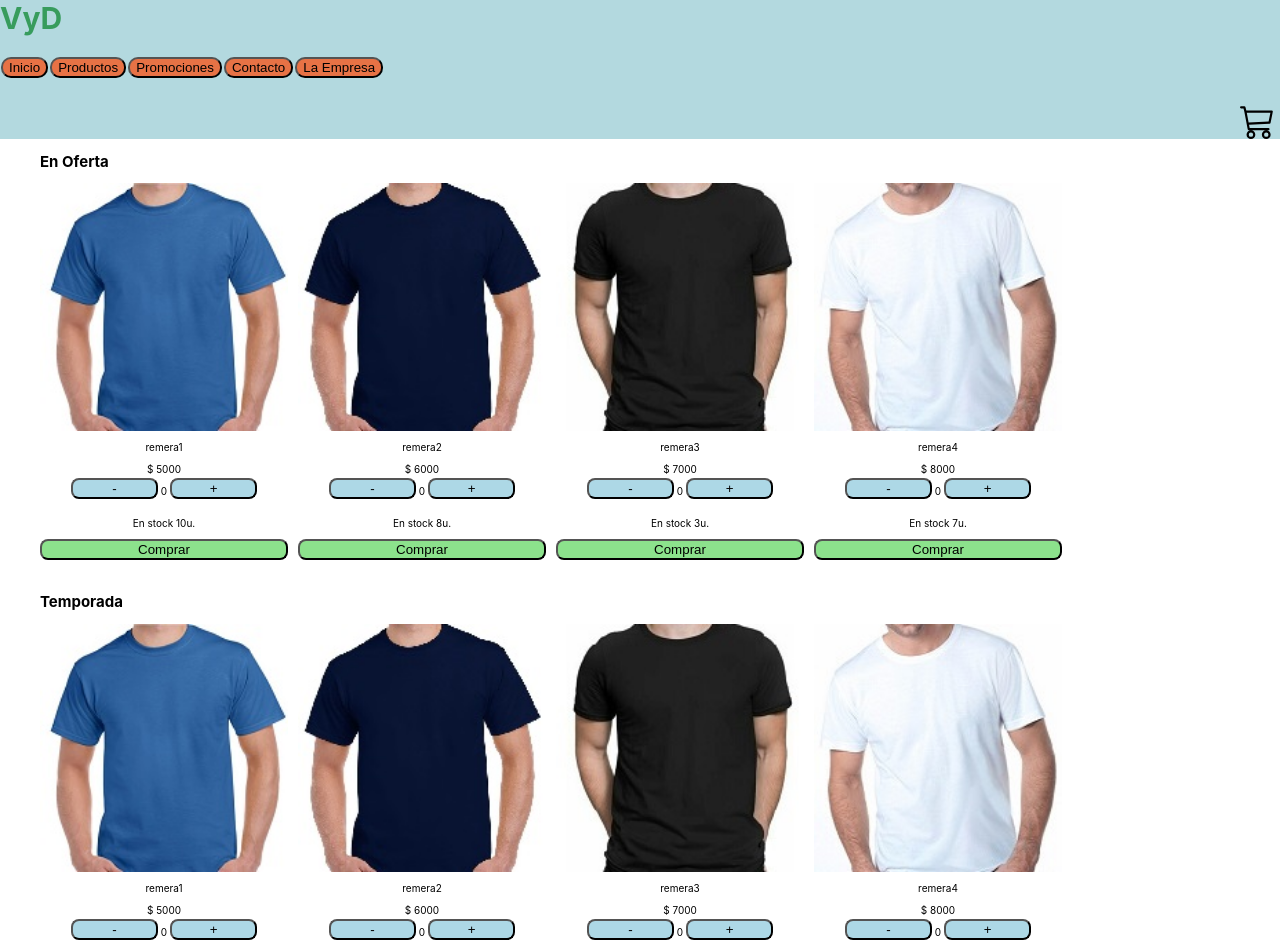
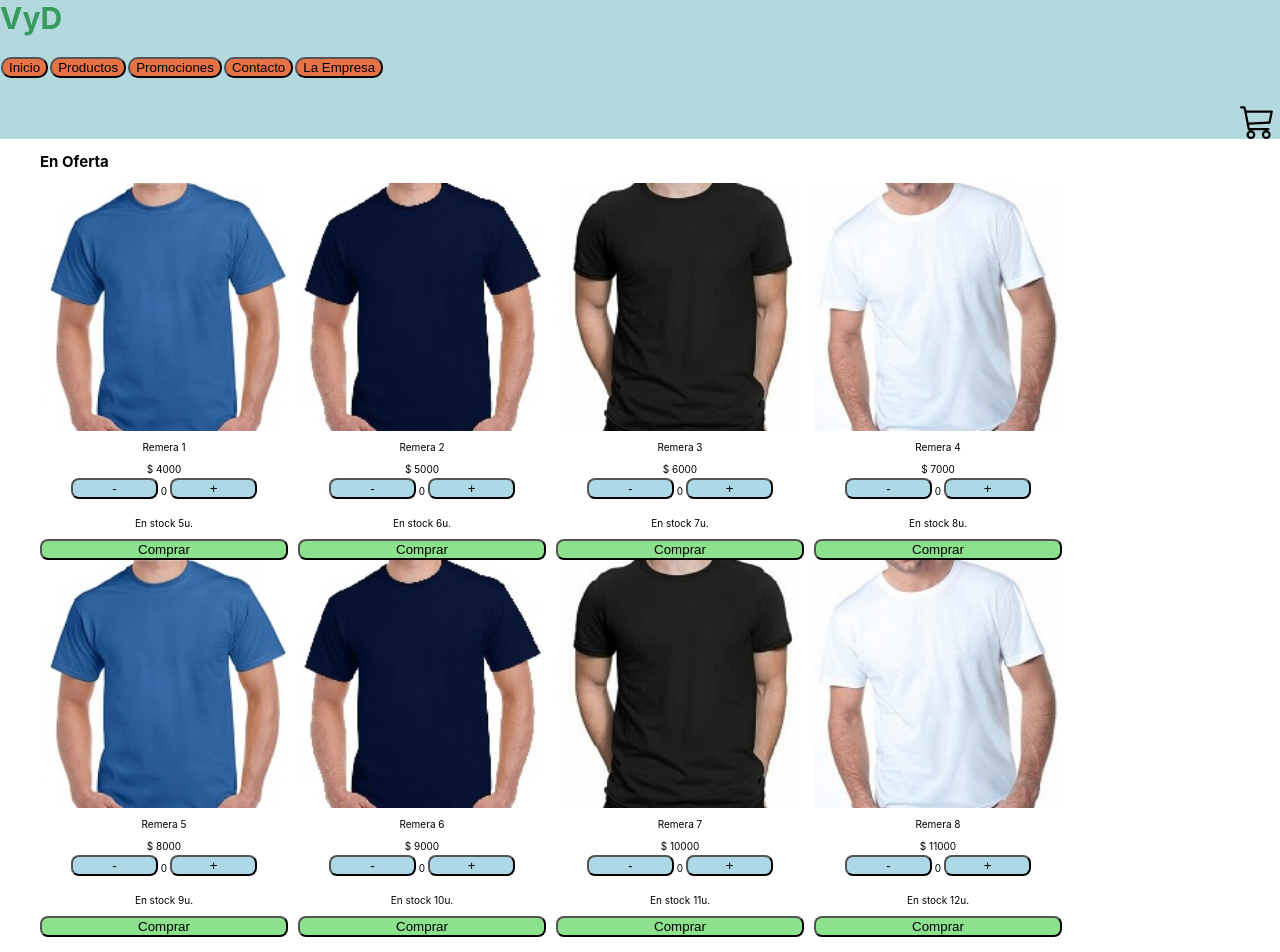
Before and after one commit to JonatanHE/e-commerce-VyD, a React (Create React App) app: page / in a window 1280 px wide. Shown: the top 952 px of the page. Built offline with nearby package versions, Linux system fonts and the light colour scheme.

Commit message:
Desafio Catalogo con MAPS

```diff
--- a/package.json
+++ b/package.json
@@ -3,6 +3,10 @@
   "version": "0.1.0",
   "private": true,
   "dependencies": {
+    "@emotion/react": "^11.9.3",
+    "@emotion/styled": "^11.9.3",
+    "@mui/icons-material": "^5.8.4",
+    "@mui/material": "^5.9.2",
     "@testing-library/jest-dom": "^5.16.4",
     "@testing-library/react": "^13.3.0",
     "@testing-library/user-event": "^13.5.0",
--- a/src/components/ItemCount/ItemCount.js
+++ b/src/components/ItemCount/ItemCount.js
@@ -1,4 +1,4 @@
-import {useState} from 'react'
+import { useState, useEffect } from 'react'
 
 const ItemCount = ({stock}) => {
     const [contador, setContador] = useState(0)
@@ -9,6 +9,10 @@ const ItemCount = ({stock}) => {
     const removeNumber = () =>{
         setContador(contador - 1)
     }
+    useEffect( () => {
+        console.log("Actualizacion")
+        // setContador(1)
+    }, [contador])
     return (
         <div className='countProd'>
             <button onClick={removeNumber}>-</button>
--- /dev/null
+++ b/src/components/ItemList/ItemList.js
@@ -0,0 +1,13 @@
+import ItemProduct from "../ItemProduct/ItemProduct"
+
+const ItemList = ({dataProducts}) => {
+    return(
+        <>
+            {dataProducts.map( (product) => {
+                return <ItemProduct key={product.id} data={product}/>
+            })}
+        </>
+    )
+}
+
+export default ItemList
--- a/src/components/ItemListContainer/ItemListContainer.js
+++ b/src/components/ItemListContainer/ItemListContainer.js
@@ -1,15 +1,34 @@
-import ItemProduct from "../ItemProduct/ItemProduct"
+import { useEffect, useState } from "react"
+import ItemList from "../ItemList/ItemList"
 import './ItemListContainer.scss'
+import products from '../../utils/products.mock'
 
 const ItemListContainer = ({section}) => {
 
+    const [listProducts, setListProducts] = useState([])
+
+    const getProducts = new Promise( (resolve, reject) => {
+        setTimeout( () => {
+            resolve(products)
+        }, 2000)
+    })
+
+    useEffect(() => {
+        getProducts
+            .then( (res) => {
+                setListProducts(res)
+            })
+            .catch( (error) => {
+                console.log("la llama fallo")
+            })
+            .finally( () => {
+            })
+    },[])
+
     return(
-        <div className="list-products">
+        <div className='list-products'>
             <h2>{section}</h2>
-            <ItemProduct title="remera1" price="5000" image={'remera1.jpg'} stock="10"/>
-            <ItemProduct title="remera2" price="6000" image={'remera2.jpg'} stock="8"/>
-            <ItemProduct title="remera3" price="7000" image={'remera3.jpg'} stock="3"/>
-            <ItemProduct title="remera4" price="8000" image={'remera4.jpg'} stock="7"/>
+            <ItemList dataProducts={listProducts}/>
         </div>
     )
 }
--- a/src/components/ItemProduct/ItemProduct.js
+++ b/src/components/ItemProduct/ItemProduct.js
@@ -1,14 +1,16 @@
 import ItemCount from '../ItemCount/ItemCount'
 import './ItemProduct.scss'
 
-const ItemProduct = (props) => {
+const ItemProduct = ({data, action}) => {
+
+    const {title, image, price, stock} = data
     return (
         <div className="item-product">
-            <img src={` /assets/${props.image}`} alt="Imagen producto"/>
-            <p>{props.title}</p>
-            <span>$ {props.price}</span>
+            <img src={` /assets/${image}`} alt="Imagen producto"/>
+            <p>{title}</p>
+            <span>$ {price}</span>
             <ItemCount />
-            <p>En stock {props.stock}u.</p>
+            <p>En stock {stock}u.</p>
             <button>Comprar</button>
         </div>
     )
--- a/src/components/NavBar/NavBar.scss
+++ b/src/components/NavBar/NavBar.scss
@@ -26,7 +26,7 @@ h1{
 .cart-widget{
     display: flex;
     align-items: center;
-    justify-content: end;
+    justify-content: flex-end;
     font-size: 35px;
     padding-right: 5px;
     color: black;
--- /dev/null
+++ b/src/utils/products.mock.js
@@ -0,0 +1,60 @@
+const products = [
+    {
+        id:1,
+        title: "Remera 1",
+        price: 4000,
+        image: 'remera1.jpg',
+        stock: 5
+    },
+    {
+        id:2,
+        title: "Remera 2",
+        price: 5000,
+        image: 'remera2.jpg',
+        stock: 6
+    },
+    {
+        id:3,
+        title: "Remera 3",
+        price: 6000,
+        image: 'remera3.jpg',
+        stock: 7
+    },
+    {
+        id:4,
+        title: "Remera 4",
+        price: 7000,
+        image: 'remera4.jpg',
+        stock: 8
+    },
+    {
+        id:5,
+        title: "Remera 5",
+        price: 8000,
+        image: 'remera1.jpg',
+        stock: 9
+    },
+    {
+        id:6,
+        title: "Remera 6",
+        price: 9000,
+        image: 'remera2.jpg',
+        stock: 10
+    },
+    {
+        id:7,
+        title: "Remera 7",
+        price: 10000,
+        image: 'remera3.jpg',
+        stock: 11
+    },
+    {
+        id:8,
+        title: "Remera 8",
+        price: 11000,
+        image: 'remera4.jpg',
+        stock: 12
+    },
+]
+
+export default products
```
Also changed, not shown: src/components/Item/Item.js (added, +9 -0 lines), 1 other file (tests, documents, lock files or other folders).
